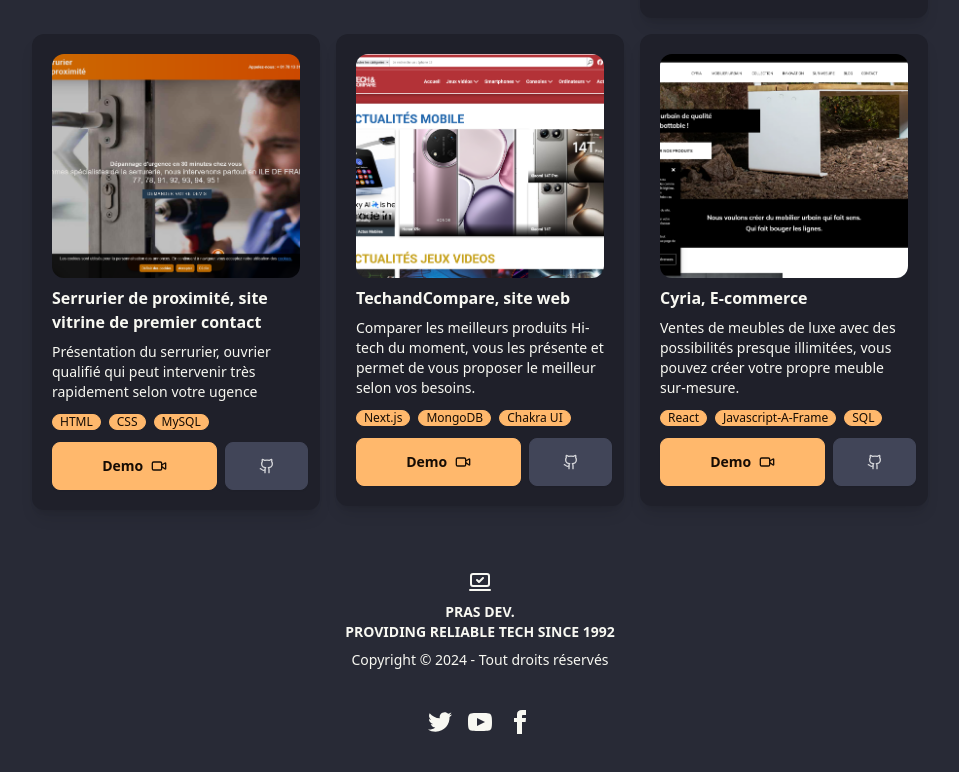
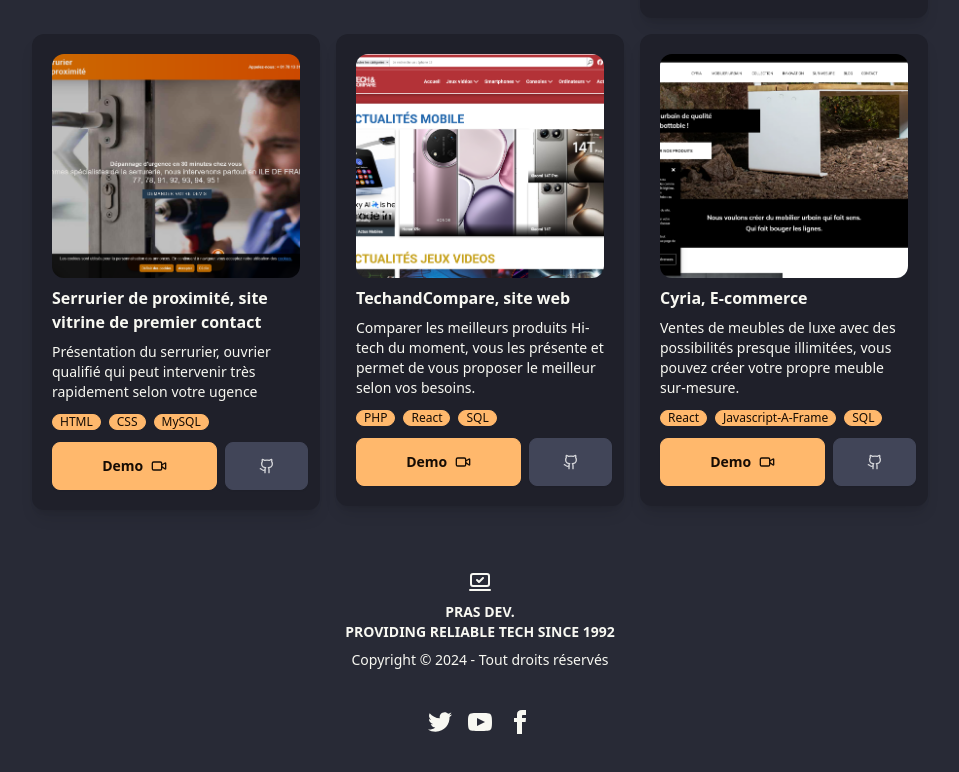
Before and after one commit to Prasath-Thamboo/React-portfolio, a React (Vite) app: page / in a window 1280 px wide. Shown: the part 3182-3954 px from the top of the page, without its empty margins (160-1119 px from the left). Built offline with nearby package versions, Linux system fonts and the light colour scheme.

Commit message:
Petite MAJ

```diff
--- a/src/components/Projects.tsx
+++ b/src/components/Projects.tsx
@@ -33,7 +33,7 @@ const projects = [
         title: 'Seranya - Yoga bouddhiste, application web',
         description: 'Inspirant, apaisant.. Seranya vous apporte paix et tranquilité en vous initiant au Yoga avec des articles, et bientot des tutoriels',
         technologies: ['NextJS', 'TailwindCSS', 'NestJS', 'Prisma'],
-        demoLink: '#',
+        demoLink: 'https://seranya.fr/',
         repoLink: '#',
         image: img3,
     },
@@ -50,8 +50,8 @@ const projects = [
         id: 5,
         title: 'TechandCompare, site web',
         description: 'Comparer les meilleurs produits Hi-tech du moment, vous les présente et permet de vous proposer le meilleur selon vos besoins.',
-        technologies: ['Next.js', 'MongoDB', 'Chakra UI'],
-        demoLink: '#',
+        technologies: ['PHP', 'React', 'SQL'],
+        demoLink: 'https://techandcompare.com/',
         repoLink: '#',
         image: img5,
     },
@@ -60,7 +60,7 @@ const projects = [
         title: 'Cyria, E-commerce',
         description: 'Ventes de meubles de luxe avec des possibilités presque illimitées, vous pouvez créer votre propre meuble sur-mesure.',
         technologies: ['React', 'Javascript-A-Frame', 'SQL'],
-        demoLink: '#',
+        demoLink: 'https://cyria.net/fr/',
         repoLink: '#',
         image: img6,
     },
```
